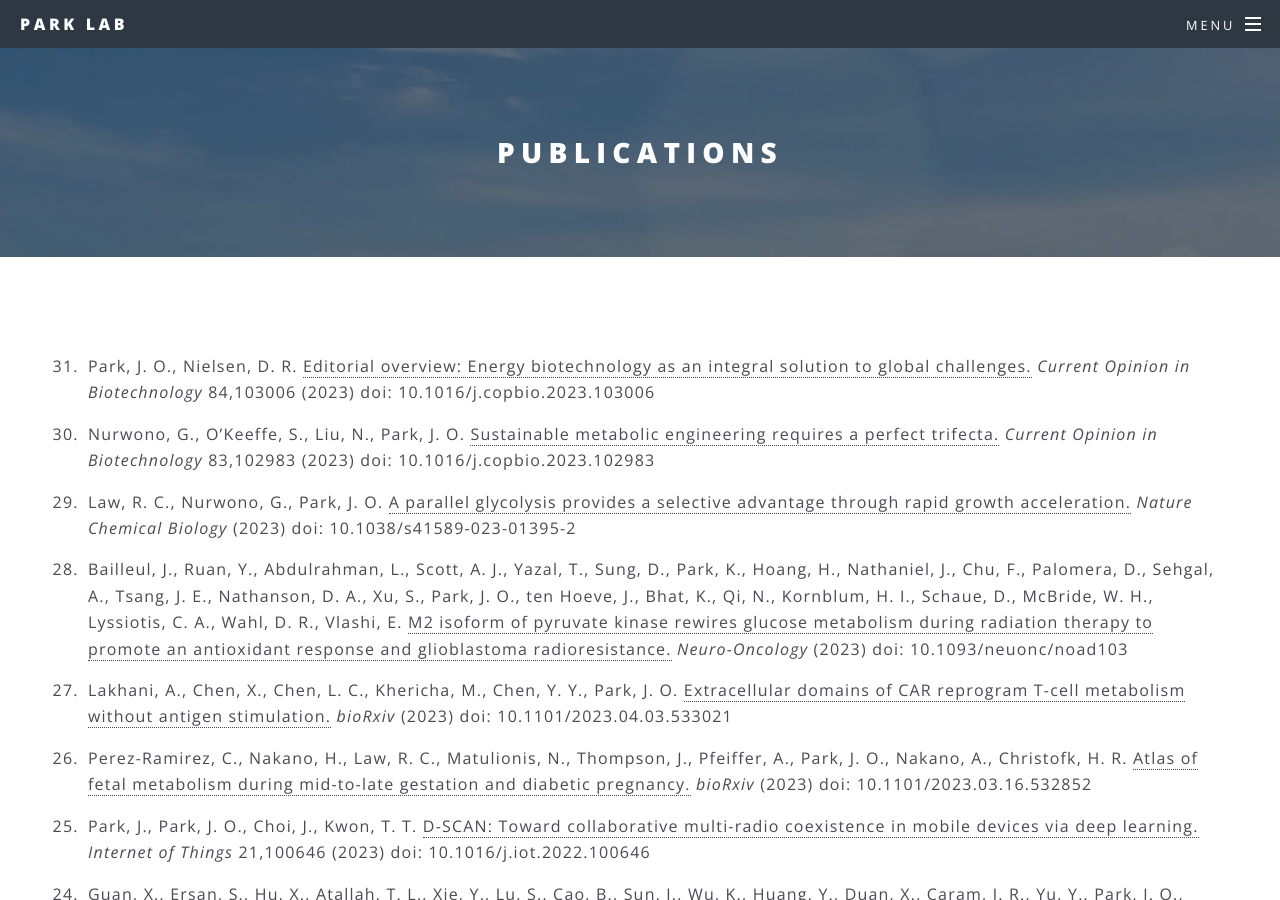
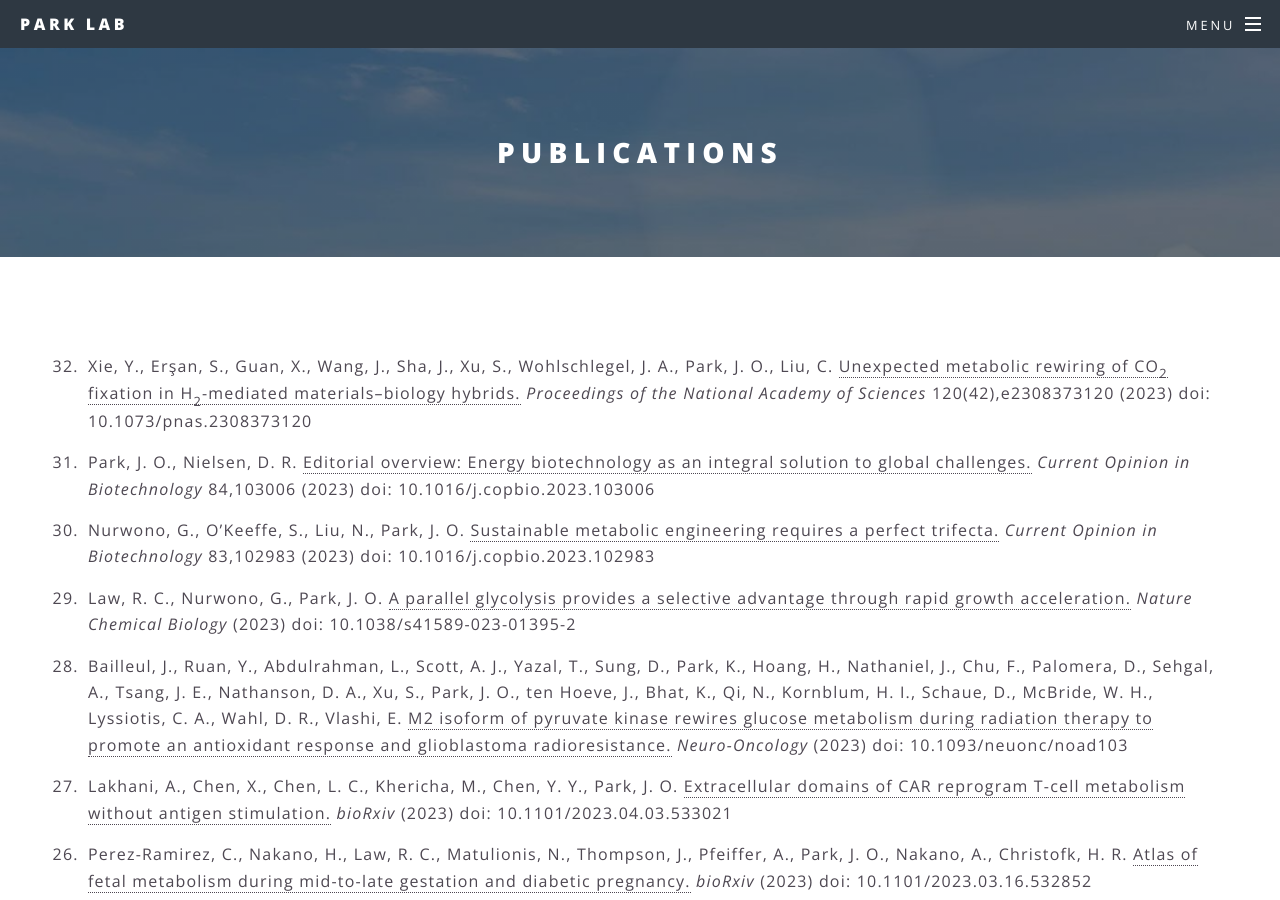
Before and after one commit to jopark/jopark.github.io, a Jekyll site: the page built from publications.html, in a window 1280 px wide and 900 px high. Built offline with Jekyll 4.4.1, drawn with Linux system fonts in a browser that asks for light colours.

Commit message:
Update publications.html

```diff
--- a/publications.html
+++ b/publications.html
@@ -4,6 +4,7 @@ title: Publications
 ---
 
 <ol reversed class="ul2">
+<li>Xie, Y., Erşan, S., Guan, X., Wang, J., Sha, J., Xu, S., Wohlschlegel, J. A., Park, J. O., Liu, C.  <a href="https://doi.org/10.1073/pnas.2308373120">Unexpected metabolic rewiring of CO<sub>2</sub> fixation in H<sub>2</sub>-mediated materials–biology hybrids.</a> <i>Proceedings of the National Academy of Sciences</i> 120(42),e2308373120 (2023) doi: 10.1073/pnas.2308373120</li>
 <li>Park, J. O., Nielsen, D. R.  <a href="https://authors.elsevier.com/a/1hs6I3PtAV5BrF">Editorial overview: Energy biotechnology as an integral solution to global challenges.</a> <i>Current Opinion in Biotechnology</i> 84,103006 (2023) doi: 10.1016/j.copbio.2023.103006</li>
 <li>Nurwono, G., O’Keeffe, S., Liu, N., Park, J. O.  <a href="https://www.sciencedirect.com/science/article/pii/S0958166923000939">Sustainable metabolic engineering requires a perfect trifecta.</a> <i>Current Opinion in Biotechnology</i> 83,102983 (2023) doi: 10.1016/j.copbio.2023.102983</li>
 <li>Law, R. C., Nurwono, G., Park, J. O.  <a href="https://doi.org/10.1038/s41589-023-01395-2">A parallel glycolysis provides a selective advantage through rapid growth acceleration.</a> <i>Nature Chemical Biology</i> (2023) doi: 10.1038/s41589-023-01395-2</li>
```
